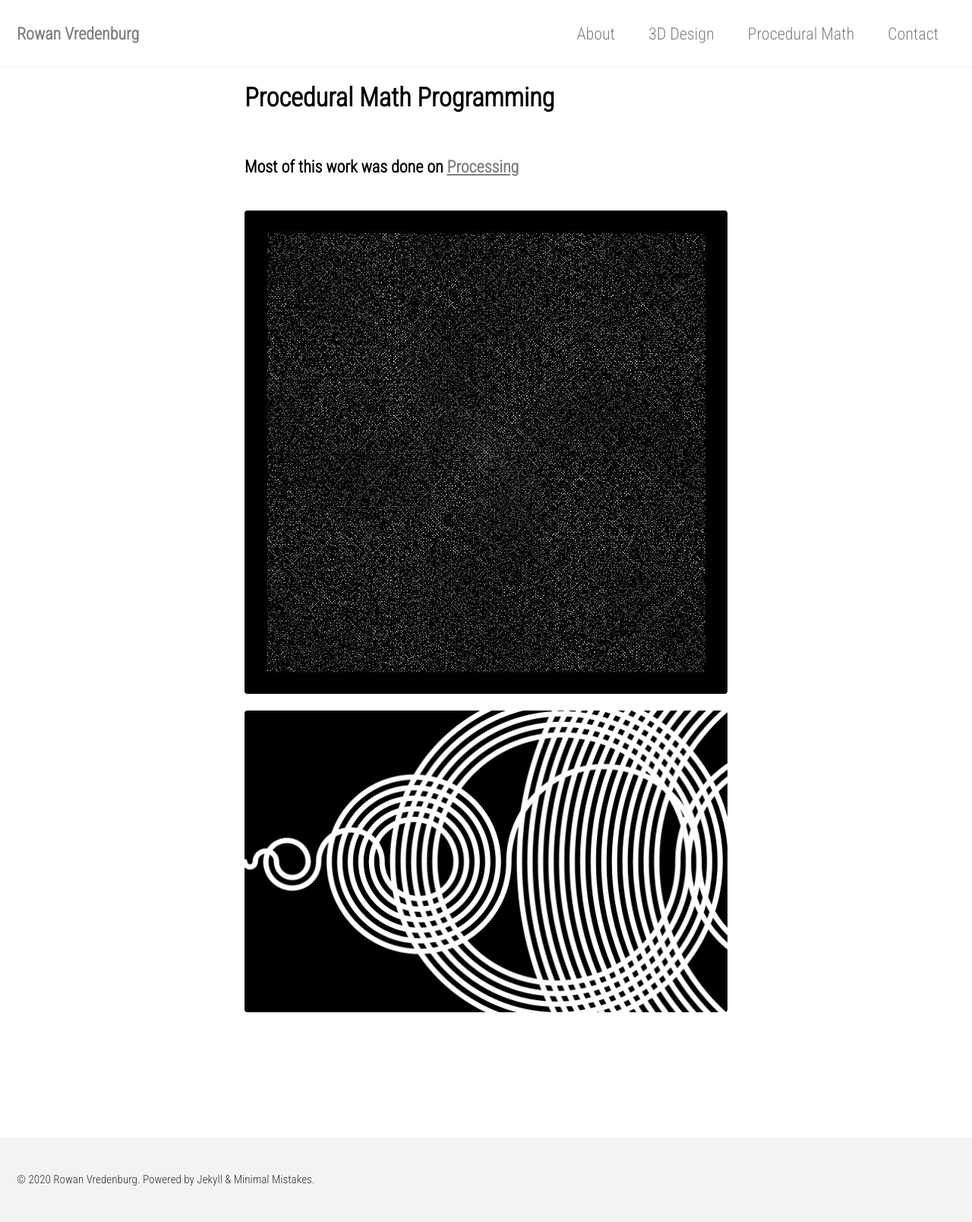
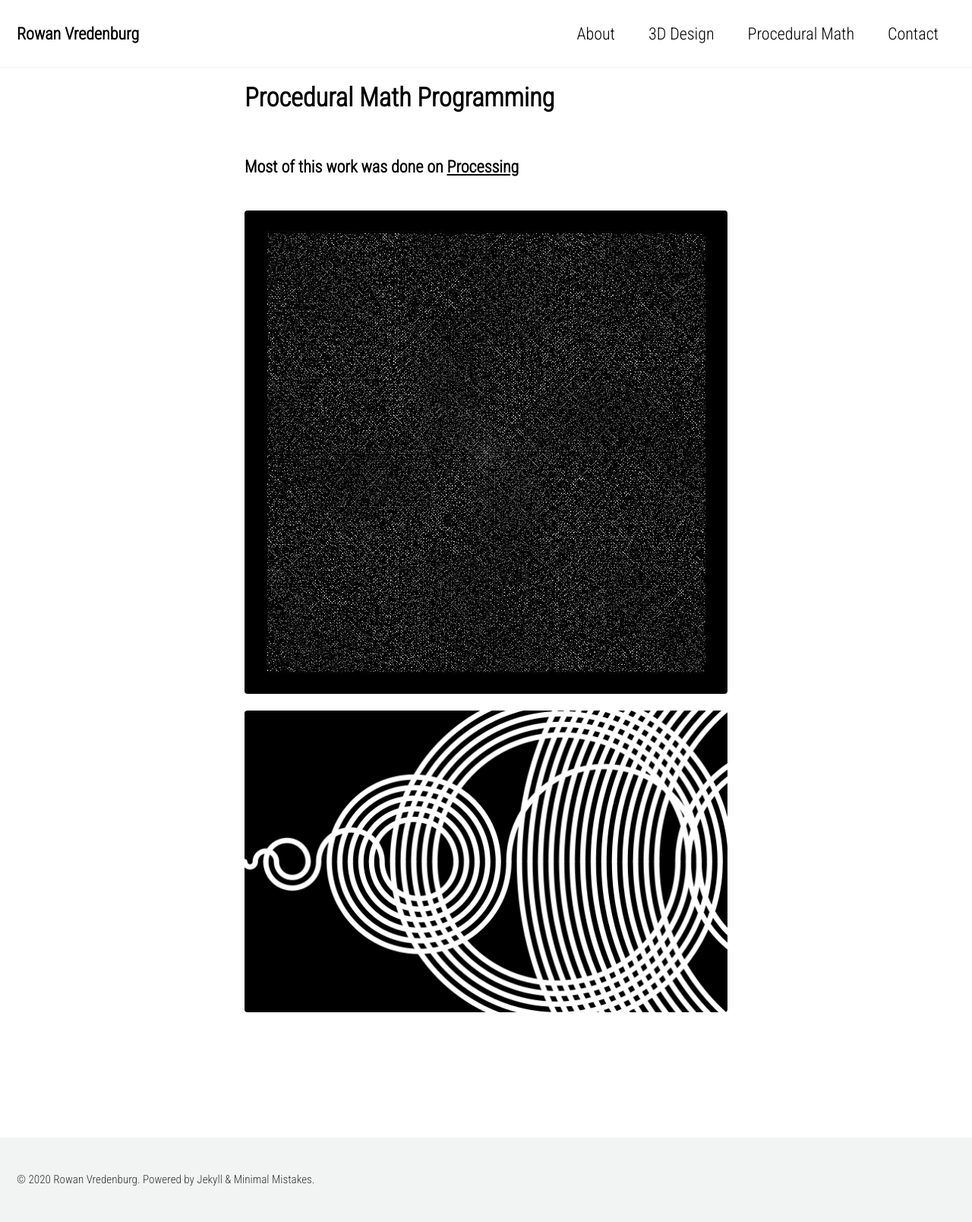
Before and after one commit to rowanvredenburg/rowanvredenburg.github.io, a Jekyll site: the page built from _pages/proceduralmath.md, in a window 1280 px wide. Shown: the whole page at 76% size. Built offline with Jekyll 4.4.1, drawn with Linux system fonts in a browser that asks for light colours; cached includes are drawn as plain includes.

```diff
--- a/assets/css/main.scss
+++ b/assets/css/main.scss
@@ -3,8 +3,8 @@
 
 @charset "utf-8";
 
-$link-color: grey;
-$masthead-link-color: grey;
+$link-color: black;
+$masthead-link-color: black;
 
 $text-color: black;
 
```
